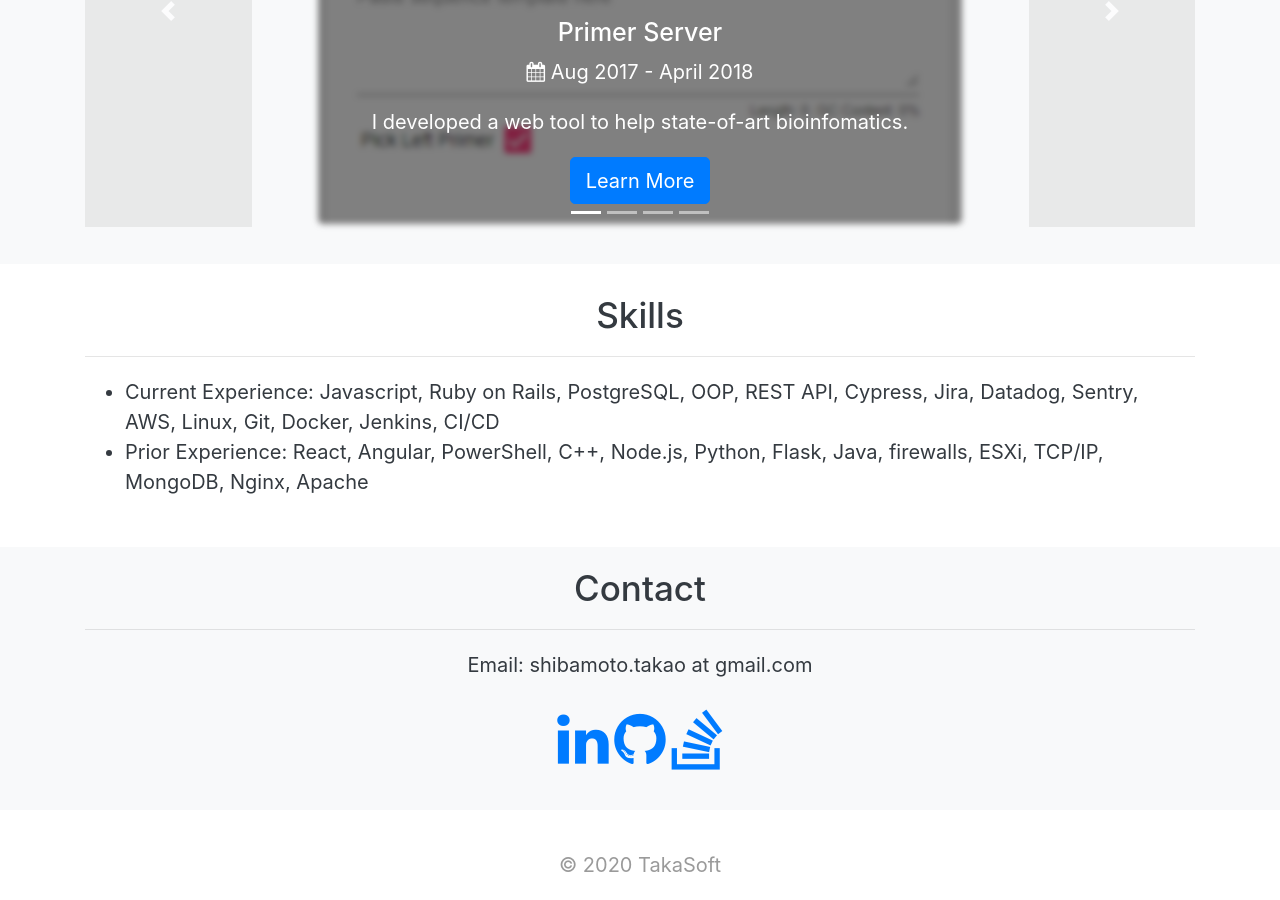
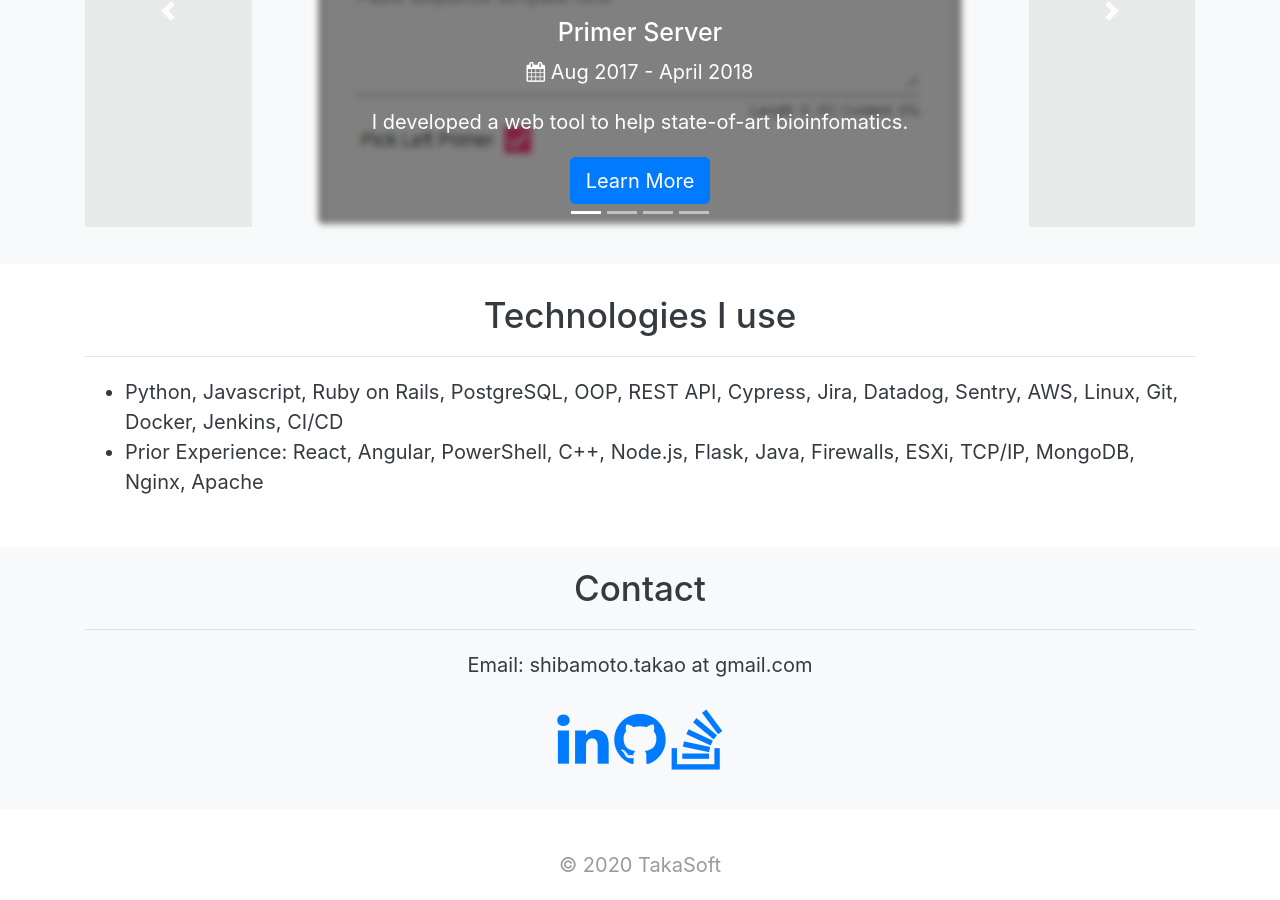
Before and after one commit to takasoft/takasoft.github.io, a Jekyll site: the page built from about.html, in a window 1280 px wide and 900 px high, scrolled down 1730 px. Built offline with Jekyll 4.4.1, drawn with Linux system fonts in a browser that asks for light colours.

Commit message:
Update about.html

```diff
--- a/about.html
+++ b/about.html
@@ -125,11 +125,11 @@ filetype: html
 
 <div id="skills" class="p-3 mb-2 bg-transparent text-dark">
   <div class="container">
-    <h3 class="story-title">Skills</h3>
+    <h3 class="story-title">Technologies I use</h3>
     <hr>
     <ul>
-      <li>Current Experience: Javascript, Ruby on Rails, PostgreSQL, OOP, REST API, Cypress, Jira, Datadog, Sentry, AWS, Linux, Git, Docker, Jenkins, CI/CD</li>
-      <li>Prior Experience:  React, Angular, PowerShell, C++, Node.js, Python, Flask, Java, firewalls, ESXi, TCP/IP, MongoDB, Nginx, Apache</li>
+      <li>Python, Javascript, Ruby on Rails, PostgreSQL, OOP, REST API, Cypress, Jira, Datadog, Sentry, AWS, Linux, Git, Docker, Jenkins, CI/CD</li>
+      <li>Prior Experience:  React, Angular, PowerShell, C++, Node.js, Flask, Java, Firewalls, ESXi, TCP/IP, MongoDB, Nginx, Apache</li>
     </ul>
   </div>
 </div>
```
Also changed, not shown: other parts of about.html (+1 -1 lines).
